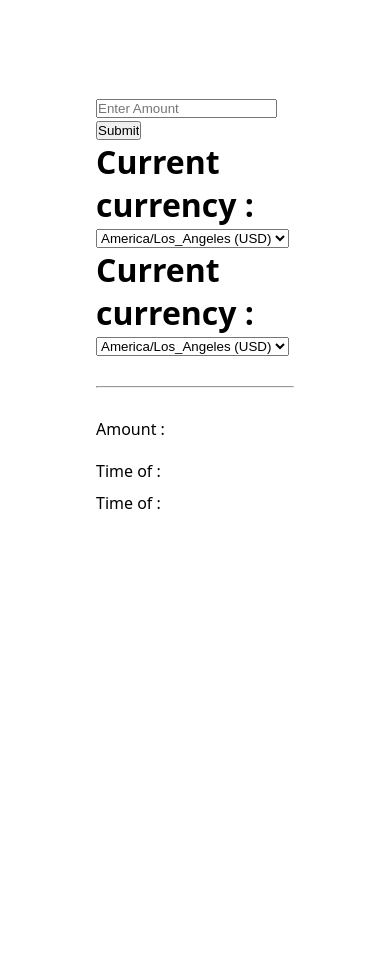
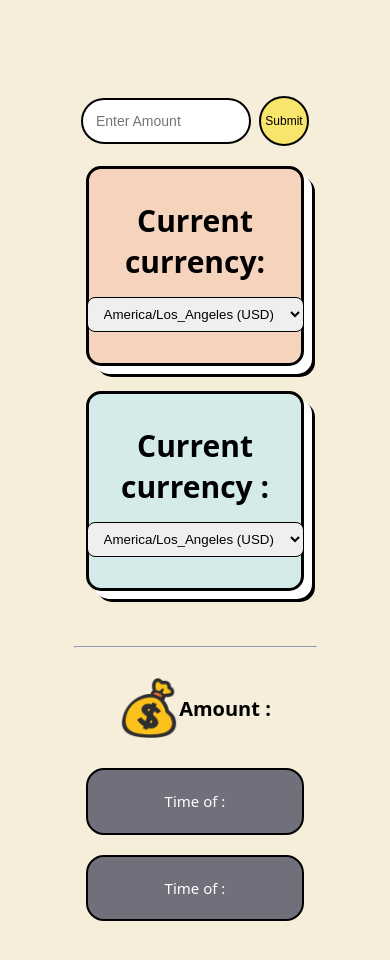
Before and after one commit to Baaam0/DCD_WebApp, a Next.js app: page / in a window 390 px wide. Shown: the top 960 px of the page. Before the commit the page ends 844 px from the top, so only its background shows below. Built offline with nearby package versions, Linux system fonts and the light colour scheme.

Commit message:
added local price&dollar Ex&Dollar Price; and css

```diff
--- a/components/currency.js
+++ b/components/currency.js
@@ -96,32 +96,38 @@ export default function Currency(props) {
 
   return (
     <div>
-
+      <div className={styles.input_cnt}>
       <input
             value={amount}
             type="number"
             onChange={event => setAmount(event.target.value)}
             placeholder="Enter Amount"
+            className={styles.input_box}
           />
           <input
             type="submit"
             onClick={changeCountry}
+            className={styles.submit_button}
           />
 
           {/* <input value={props.test} onChange={(e)=>{ changeTest(e.target.value) }} />
           <div>{props.test}</div> */}
+      </div>
 
+      <div className={styles.currency_cnt}>
+      <div className={styles.currency_box1}>
         <form>
-          <h1> Current currency : {con1}</h1>
-          <select value={con1} onChange={(e)=>{setCon1(e.target.value)}}>
+          <h1 className={styles.currency_h1}> Current currency: <br/>  {con1}</h1>
+          <select value={con1} onChange={(e)=>{setCon1(e.target.value)}} className={styles.select_button}>
             {renderItems}
-
           </select>
         </form>
+      </div>
 
+      <div className={styles.currency_box2}>
         <form>
-          <h1> Current currency : {con2}</h1>
-          <select value={con2} onChange={(e)=>{setCon2(e.target.value)}}>
+          <h1 className={styles.currency_h1}> Current currency : {con2}</h1>
+          <select value={con2} onChange={(e)=>{setCon2(e.target.value)}} className={styles.select_button}>
             {/* <option value = "USD"> USD</option>
             <option value = "EUR"> EUR</option>
             <option value = "CAD"> CAD</option>
@@ -129,16 +135,22 @@ export default function Currency(props) {
             {renderItems}
           </select>
         </form>
+      </div>
+      </div>
+
       <hr className={styles.hr}/>
       <div className={styles.show}>
         <div className={styles.amount}>
-          <div>Amount : {show} <span>{con2}</span></div>
+          <div className={styles.img}/>
+          <div>Amount : <br/> {show} <span>{con2}</span></div>
         </div>
 
+
         <div className={styles.time}>
-          <div>Time of {value[con1]} : {time}</div>
-          <div>Time of {value[con2]} : {time2}</div>
+          <div className={styles.time_box1}>Time of {value[con1]} :  <br/> {time}</div>
+          <div className={styles.time_box2}>Time of {value[con2]} :  <br/> {time2}</div>
         </div>
+
       </div>
       {/* <Chart info={show} name={name}/>
       <Category func={clicked}/> */}
--- a/pages/index.js
+++ b/pages/index.js
@@ -9,6 +9,7 @@ import { useEffect } from 'react'
 import Form from '@/components/form'
 import { Pie } from 'react-chartjs-2'
 import Time from '@/components/time'
+import record from '@/data/BigmacPrice.json'
 
 
 const inter = Inter({ subsets: ['latin'] })
@@ -70,9 +71,34 @@ useEffect(() => {
       <main className={styles.main}>
 
       <Currency test={test} setTest={setTest} con1={con1} con2={con2} setCon1={setCon1} setCon2={setCon2}/>
+{/*
+      <div>{con1}</div>
+      <div>{con2}</div> */}
 
-      <div>{con1}</div>
-      <div>{con2}</div>
+      {(() => {
+        if (con1 && con2) {
+          return (
+            <>
+              {record.filter (r => r.currency_code === con1 || r.currency_code === con2).map((r,i) => (
+                <div key={i} className={`${styles.con_cnt} ${r.currency_code === con1 ? styles.con1 : styles.con2}`}>
+                  {r.currency_code === con1 && <div className={styles.con_h2}>{con1}</div>}
+                  {r.currency_code === con2 && <div className={styles.con_h2}>{con2}</div>}
+                  <div > Local Price: {r.local_price}</div>
+                  <div> Dollar Exchange: {r.dollar_ex}</div>
+                  <div> Dollar Price: {r.dollar_price}</div>
+                </div>
+              ))}
+            </>
+          )
+        } else {
+          return null;
+        }
+      })()}
+
+
+
+
+
 {/*
       <Form buttons={buttons} click={clicked}/>
       {errorMsg!== '' && <h6> { errorMsg }</h6>}
--- a/styles/Home.module.css
+++ b/styles/Home.module.css
@@ -6,8 +6,9 @@
   padding: 6rem;
   min-height: 100vh;
   font-family: system-ui, -apple-system, BlinkMacSystemFont, 'Segoe UI', Roboto, Oxygen, Ubuntu, Cantarell, 'Open Sans', 'Helvetica Neue', sans-serif;
+  background-color: #f6edda;
 }
-
+/*
 .description {
   display: inherit;
   justify-content: inherit;
@@ -129,18 +130,18 @@
   content: '';
   position: absolute;
   z-index: -1;
-}
+} */
 
 /* Conic Gradient Animation */
-.thirteen::before {
+/* .thirteen::before {
   animation: 6s rotate linear infinite;
   width: 200%;
   height: 200%;
   background: var(--tile-border);
-}
+} */
 
 /* Inner Square */
-.thirteen::after {
+/* .thirteen::after {
   inset: 0;
   padding: 1px;
   border-radius: var(--border-radius);
@@ -150,7 +151,190 @@
     rgba(var(--tile-end-rgb), 1)
   );
   background-clip: content-box;
+} */
+
+
+.con_cnt.con1 {
+  background-color: #ffffff;
+  width: 300px;
+  height: 120px;
+  display: flex;
+  flex-direction: column;
+  padding: 20px;
+  border: 2px dashed black;
+  border-radius: 18px;
+  position: relative;
+  box-shadow: 12px 12px 0 0;
+  transform: rotate(-3deg);
+  z-index: 1;
+  margin-bottom: 25px;
+
 }
+
+.con_cnt.con2 {
+  background-color: #ffffff;
+  width: 300px;
+  height: 120px;
+  display: flex;
+  flex-direction: column;
+  padding: 20px;
+  border: 2px dashed black;
+  border-radius: 18px;
+  position: relative;
+  box-shadow: 12px 12px 0 0 ;
+  transform: rotate(3deg);
+  text-align: right;
+}
+
+.con_cnt.con1::before {
+  content: '';
+  position: absolute;
+  bottom: -84px;
+  left: 55%;
+  transform: translateX(-50%);
+  width: 200px;
+  height: 100px;
+  background-image: url('../public/line.png');
+  background-size: contain;
+  background-repeat: no-repeat;
+  z-index: 2;
+
+}
+
+.con_h2 {
+  font-size: 20px;
+  font-weight: bold;
+  color: #ee9e8e;
+  line-height: 1.5;
+}
+
+.currency_cnt {
+  display: flex;
+  justify-content: space-between;
+  margin-top: 20px;
+  margin-bottom: 20px;
+
+}
+
+
+
+.currency_box1 {
+  background-color: #f6d3bd;
+  padding: 10px;
+  border: 3px solid black;
+  border-radius: 15px;
+  margin-top: 20px;
+  margin-bottom: 20px;
+  box-shadow:
+  8px 8px 0 0 #fff,
+  11px 11px 0 0 #000;
+  width: 300px;
+  height: 200px;
+  margin-right: 20px;
+  display: flex;
+  align-items: center;
+  justify-content: center;
+  text-align: center;
+}
+
+.currency_box2 {
+  background-color: #d4ebea;
+  padding: 10px;
+  border: 3px solid black;
+  border-radius: 15px;
+  margin-top: 20px;
+  margin-bottom: 20px;
+  box-shadow:
+  8px 8px 0 0 #fff,
+  11px 11px 0 0 #000;
+  width: 300px;
+  height: 200px;
+  margin-right: 20px;
+  display: flex;
+  align-items: center;
+  justify-content: center;
+  text-align: center;
+}
+
+.currency_h1 {
+  font-size: 30px;
+}
+
+
+.input_cnt {
+  display: flex;
+  align-items: center;
+  justify-content: center;
+}
+
+
+.input_box {
+  padding: 13px;
+  border: 2px solid black;
+  border-radius: 30px;
+  font-size: 16px;
+}
+
+.submit_button {
+  background-color: #f8e56c;
+  border: 2px solid  black;
+  width: 50px;
+  height: 50px;
+  text-align: center;
+  font-size: 12px;
+  border-radius: 50%;
+  margin-left: 8px;
+}
+
+
+
+.select_button {
+  padding: 8px 12px;
+  border: 1.5px solid black;
+  border-radius: 8px;
+  margin-top: 15px;
+}
+
+.time {
+    display: flex;
+    justify-content: space-between;
+    text-align: center;
+    margin-top: 20px;
+    margin-bottom: 20px;
+    line-height: 1.5;
+
+}
+
+.time_box1,.time_box2 {
+  padding: 10px;
+  background-color: #6f707b;
+  border: 2px solid black;
+  border-radius: 18px;
+  padding: 20px;
+  color: #ffffff;
+}
+
+.amount {
+  text-align: center;
+  font-size: 30px;
+  display: flex;
+  justify-content: center;
+  align-items: center;
+  font-weight: bold;
+}
+
+.img {
+  background-image: url('../public/money-icon-transparent-background-25.png');
+  width: 80px;
+  height: 80px;
+  background-size: cover;
+  background-repeat: no-repeat;
+}
+
+
+
+
+
 
 /* Enable hover only on non-touch devices */
 @media (hover: hover) and (pointer: fine) {
@@ -176,106 +360,70 @@
 
 /* Mobile */
 @media (max-width: 700px) {
-  .content {
-    padding: 4rem;
+  .con_cnt {
+    width: 90%;
+    margin: 0 auto;
   }
 
-  .grid {
-    grid-template-columns: 1fr;
-    margin-bottom: 120px;
-    max-width: 320px;
-    text-align: center;
+  .con_cnt.con1::before {
+    display: none;
   }
 
-  .card {
-    padding: 1rem 2.5rem;
+  .currency_cnt {
+    flex-direction: column;
+    align-items: center;
   }
 
-  .card h2 {
-    margin-bottom: 0.5rem;
+  .currency_box1, .currency_box2 {
+    width: 90%;
+    margin: 0 auto 25px;
   }
 
-  .center {
-    padding: 8rem 0 6rem;
+  .amount {
+    font-size: 20px;
   }
 
-  .center::before {
-    transform: none;
-    height: 300px;
+  .input_box {
+    font-size: 14px;
+    width: 70%;
   }
 
-  .description {
-    font-size: 0.8rem;
+  .submit_button {
+    width: 50px;
+    height: 50px;
+    font-size: 12px;
   }
 
-  .description a {
-    padding: 1rem;
+  .time {
+    flex-direction: column;
+    align-items: center;
   }
 
-  .description p,
-  .description div {
-    display: flex;
-    justify-content: center;
-    position: fixed;
-    width: 100%;
+  .time_box1, .time_box2 {
+    width: 90%;
+    margin-bottom: 15px;
+    font-size: 15px;
   }
 
-  .description p {
-    align-items: center;
-    inset: 0 0 auto;
-    padding: 2rem 1rem 1.4rem;
-    border-radius: 0;
-    border: none;
-    border-bottom: 1px solid rgba(var(--callout-border-rgb), 0.25);
-    background: linear-gradient(
-      to bottom,
-      rgba(var(--background-start-rgb), 1),
-      rgba(var(--callout-rgb), 0.5)
-    );
-    background-clip: padding-box;
-    backdrop-filter: blur(24px);
+  .img {
+    width: 60px;
+    height: 60px;
   }
 
-  .description div {
-    align-items: flex-end;
-    pointer-events: none;
-    inset: auto 0 0;
-    padding: 2rem;
-    height: 200px;
-    background: linear-gradient(
-      to bottom,
-      transparent 0%,
-      rgb(var(--background-end-rgb)) 40%
-    );
-    z-index: 1;
-  }
 }
 
 /* Tablet and Smaller Desktop */
 @media (min-width: 701px) and (max-width: 1120px) {
-  .grid {
-    grid-template-columns: repeat(2, 50%);
-  }
-}
 
-@media (prefers-color-scheme: dark) {
-  .vercelLogo {
-    filter: invert(1);
+  .currency_cnt {
+    flex-direction: row;
   }
 
-  .logo,
-  .thirteen img {
-    filter: invert(1) drop-shadow(0 0 0.3rem #ffffff70);
+  .currency_box1, .currency_box2 {
+    width: 50%;
+    margin-bottom: 80px;
   }
-}
 
-@keyframes rotate {
-  from {
-    transform: rotate(360deg);
-  }
-  to {
-    transform: rotate(0deg);
-  }
 }
 
 
```
Also changed, not shown: public/line.png (added), public/money-icon-transparent-background-25.png (added). Lines whose indentation alone changed are shown as unchanged.
